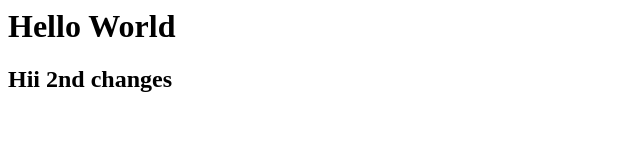
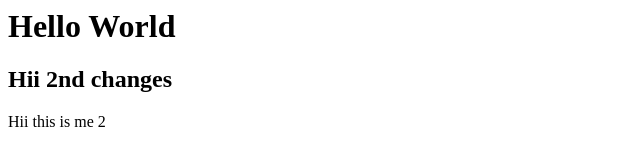
Before and after one commit to Sudheer474/Leetcode-Solution, a plain HTML site: page index.html in a window 1280 px wide. Shown: the whole page, without its empty margins (0-640 px from the left). Drawn offline with Linux system fonts and the light colour scheme.

Commit message:
practice

```diff
--- a/index.html
+++ b/index.html
@@ -1,2 +1,6 @@
 <h1>Hello World</h1>
 <h2>Hii 2nd changes</h2>
+
+<p>
+    Hii this is me 2
+</p>
```
Also changed, not shown: 1 other file.
